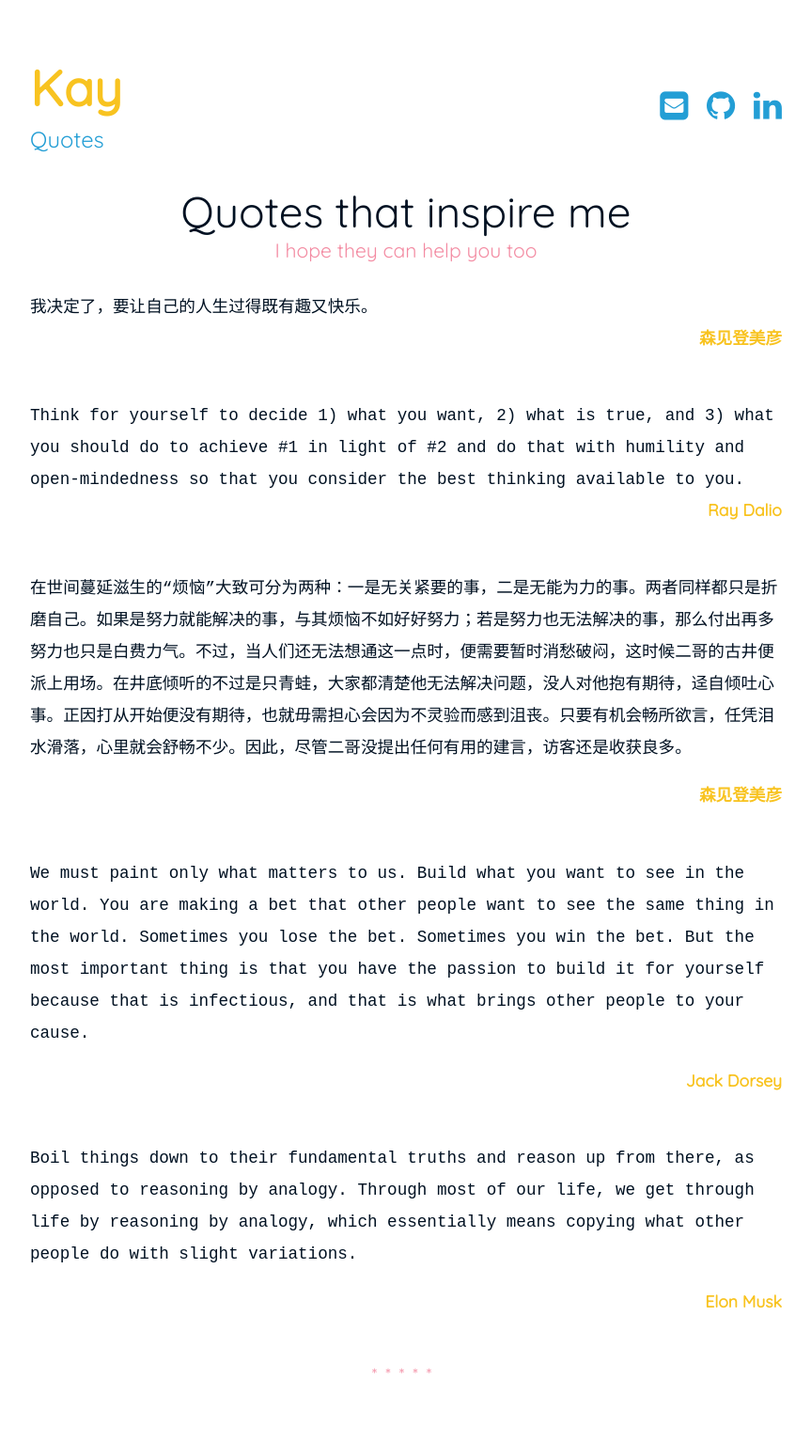
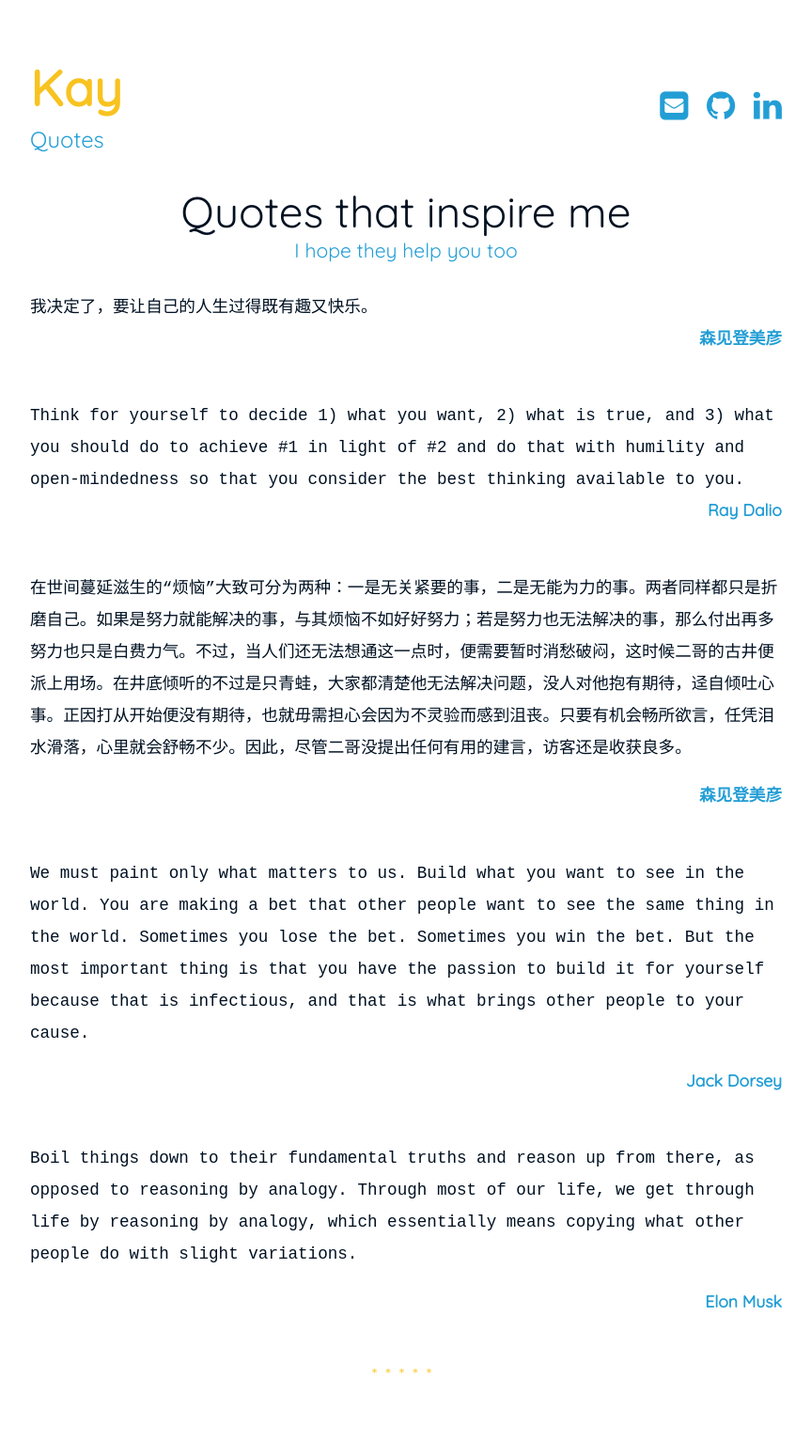
Before and after one commit to xkay/xkay.github.io, a Jekyll site: the page built from docs/quotes.md, in a window 1280 px wide. Shown: the whole page at 94% size, without its empty margins (208-1071 px from the left). Built offline with Jekyll 4.4.1, drawn with Linux system fonts in a browser that asks for light colours.

Commit message:
Update styling

````diff
--- a/docs/assets/css/main.css
+++ b/docs/assets/css/main.css
@@ -38,11 +38,11 @@
     blockquote p {
       display: inline;
       font-size: 120%;
-      color: #F38BA2;
+      color: #239ED5;
       font-weight: 400; }
 
   strong {
-    color: #F8C320; }
+    color: #239ED5; }
 
   .wrapper {
     max-width: 800px;
@@ -62,7 +62,7 @@
     display: block; }
 
   .menu {
-    color: #F38BA2;
+    color: #239ED5;
     font-size: 150%;
     margin: 0px;
     margin-top: 6px;
@@ -82,7 +82,7 @@
   .social-links {
     float: right;
     font-size: 200%;
-    color: #F38BA2;
+    color: #239ED5;
     list-style-type: none; }
 
   .social-links__entry {
@@ -101,7 +101,7 @@
   .page-title__subtitle {
     font-weight: 400;
     font-size: 60%;
-    color: #F38BA2; }
+    color: #239ED5; }
 
 /* =Post teasers *//*************************************************************/
   .list-posts {
@@ -114,13 +114,13 @@
 
   .post-teaser__title {
     font-size: 100%;
-    color: #F38BA2; }
+    color: #239ED5; }
 
   .post-teaser__date {
     font-size: 100%;
     float: right;
     vertical-align: middle;
-    color: #F38BA2; }
+    color: #239ED5; }
 
   .post-teaser__month {
     width: 100%;
@@ -135,7 +135,7 @@
 
 /* =Post page *//*************************************************************/
   .about {
-    color: #F38BA2;
+    color: #F8C320;
     text-align: center;
     line-height: 24px; }
 
--- a/docs/quotes.md
+++ b/docs/quotes.md
@@ -1,7 +1,7 @@
 ---
 layout: page
 title: Quotes that inspire me
-subtitle: "I hope they can help you too"
+subtitle: "I hope they help you too"
 ---
 
 ```我决定了，要让自己的人生过得既有趣又快乐。```
````
